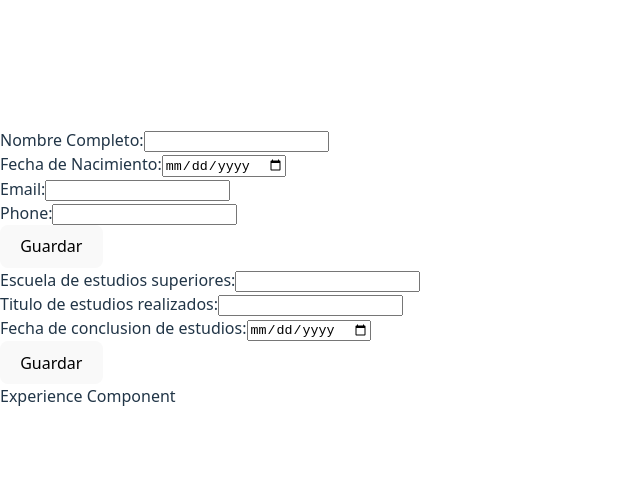
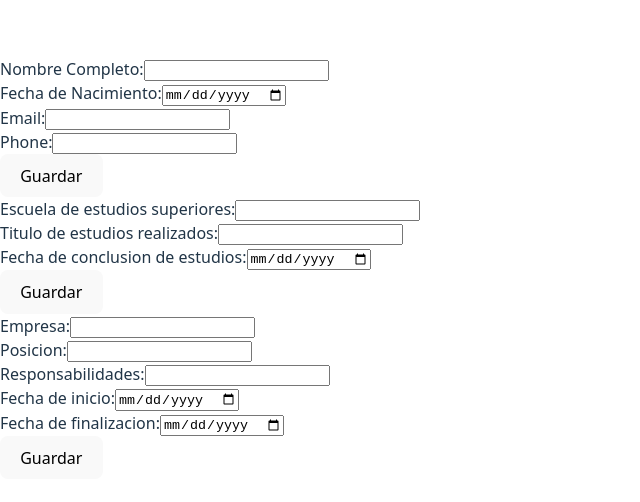
Before and after one commit to manulzvz/cv-application, a React (Vite) app: page / in a window 1280 px wide. Shown: the part 132-634 px from the top of the page, without its empty margins (0-640 px from the left). Built offline with nearby package versions, Linux system fonts and the light colour scheme.

Commit message:
feat: Add experience section with edit and visualization mode

```diff
--- a/src/components/CV.jsx
+++ b/src/components/CV.jsx
@@ -18,6 +18,14 @@ function CV() {
         dateOfStudy: '',
     });
 
+    const [experienceInfo, setExperienceInfo] = useState({
+        companyName: '',
+        positionTitle: '',
+        mainResponsabilities: '',
+        dateFrom: '',
+        dateTo: '',
+    })
+
     const [isEditingInfo, setIsEditingInfo] = useState(true);
     const [isEditingEducation, setIsEditingEducation] = useState(true);
     const [isEditingExperience, setIsEditingExperience] = useState(true);
@@ -37,7 +45,8 @@ function CV() {
                 setIsEditing={setIsEditingEducation}
             />
             <Experience
-                // ...props
+                experienceInfo={experienceInfo}
+                setExperienceInfo={setExperienceInfo}
                 isEditing={isEditingExperience}
                 setIsEditing={setIsEditingExperience}
             />
--- a/src/components/DisplaySection.jsx
+++ b/src/components/DisplaySection.jsx
@@ -7,7 +7,12 @@ function DisplaySection({data}) {
         phone: "Telefono",
         schoolName: "Escuela",
         titleOfStudy: "Estudios",
-        dateOfStudy: "Fecha de finalizacion"
+        dateOfStudy: "Fecha de finalizacion",
+        companyName: "Nombre de la empresa",
+        positionTitle: "Posicion",
+        mainResponsabilities: "Tareas destacadas",
+        dateFrom: "Fecha de inicio",
+        dateTo: "Fecha de finalizacion"
     }
 
 
--- a/src/components/Experience.jsx
+++ b/src/components/Experience.jsx
@@ -1,5 +1,95 @@
-function Experience() {
-    return <div>Experience Component</div>;
+import DisplaySection from "./DisplaySection";
+
+function Experience({experienceInfo, setExperienceInfo, isEditing, setIsEditing}) {
+
+    function handleChange(e) {
+    const { name, value } = e.target;
+    setExperienceInfo((prev) => ({
+      ...prev,
+      [name]: value,
+    }));
+  }
+
+  function handleSubmit(e) {
+    e.preventDefault();
+    setIsEditing(false); //Cambia a modo visualizacion
+  }
+
+  if (isEditing) {
+    return (
+      <form onSubmit={handleSubmit}>
+        <div>
+          <label>
+            Empresa:
+            <input
+              type="text"
+              name="companyName"
+              required
+              value={experienceInfo.companyName}
+              onChange={handleChange}
+            />
+          </label>
+        </div>
+        <div>
+          <label>
+            Posicion:
+            <input
+              type="text"
+              name="positionTitle"
+              required
+              value={experienceInfo.positionTitle}
+              onChange={handleChange}
+            />
+          </label>
+        </div>
+        <div>
+          <label>
+            Responsabilidades:
+            <input
+              type="text"
+              name="mainResponsabilities"
+              required
+              value={experienceInfo.mainResponsabilities}
+              onChange={handleChange}
+            />
+          </label>
+        </div>
+        <div>
+          <label>
+            Fecha de inicio:
+            <input
+              type="date"
+              name="dateFrom"
+              required
+              value={experienceInfo.dateFrom}
+              onChange={handleChange}
+            />
+          </label>
+        </div>
+        <div>
+          <label>
+            Fecha de finalizacion:
+            <input
+              type="date"
+              name="dateTo"
+              required
+              value={experienceInfo.dateTo}
+              onChange={handleChange}
+            />
+          </label>
+        </div>
+        <button type="submit">Guardar</button>
+      </form>
+    );
+  } else {
+    return (
+      <div>
+        <DisplaySection data={experienceInfo}/>
+        <button onClick={() => setIsEditing(true)}>Editar</button>
+
+      </div>
+    );
+  }
 }
 
 export default Experience;
```
